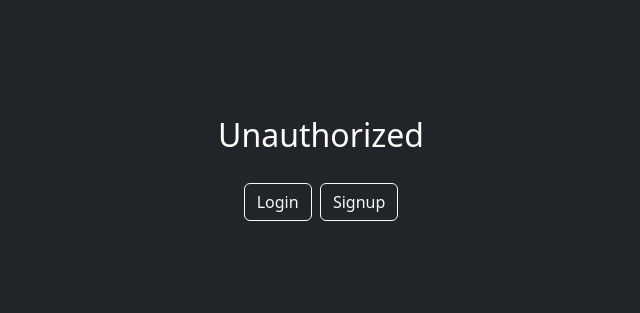
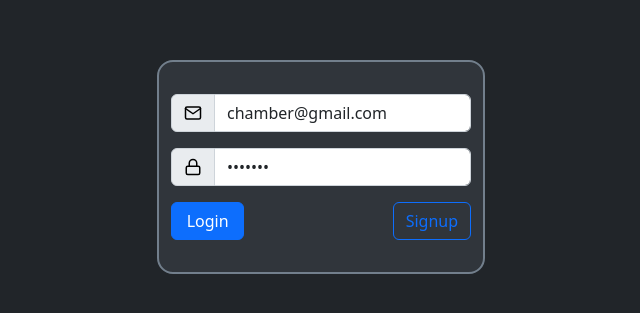
Before and after one commit to nisarg-78/ark-vite, a React (Vite) app: page / in a window 1280 px wide. Shown: the part 233-546 px from the top of the page, without its empty margins (319-959 px from the left). Built offline with nearby package versions, Linux system fonts and the light colour scheme; no server answers.

Commit message:
add default password

```diff
--- a/src/components/RequireAuth.jsx
+++ b/src/components/RequireAuth.jsx
@@ -2,6 +2,7 @@ import { useLocation, Navigate, Outlet } from "react-router-dom"
 import useAuth from "../hooks/useAuth"
 import Topbar from "./Navbar/Topbar"
 import Unauthorized from "../pages/Unauthorized/Unauthorized"
+import Login from "../pages/login/Login"
 
 const RequireAuth = ({ children }) => {
 	const { user } = useAuth()
@@ -13,7 +14,8 @@ const RequireAuth = ({ children }) => {
 			<Outlet />
 		</>
 	) : (
-		<Unauthorized />
+		<Login/>
+		// <Unauthorized />
 		// <Navigate to='/unauthorized' state={{ from: location }} replace />
 	)
 }
--- a/src/pages/login/Login.jsx
+++ b/src/pages/login/Login.jsx
@@ -72,6 +72,7 @@ function Login() {
 							<Form.Control
 								placeholder='email'
 								aria-label='Email'
+								value={"chamber@gmail.com"}
 								aria-describedby='basic-addon1'
 								onChange={(e) => setLoginEmail(e.target.value)}
 							/>
@@ -83,6 +84,7 @@ function Login() {
 							</InputGroup.Text>
 							<Form.Control
 								type='password'
+								value={"chamber"}
 								placeholder='password'
 								aria-label='Password'
 								aria-describedby='basic-addon1'
```
